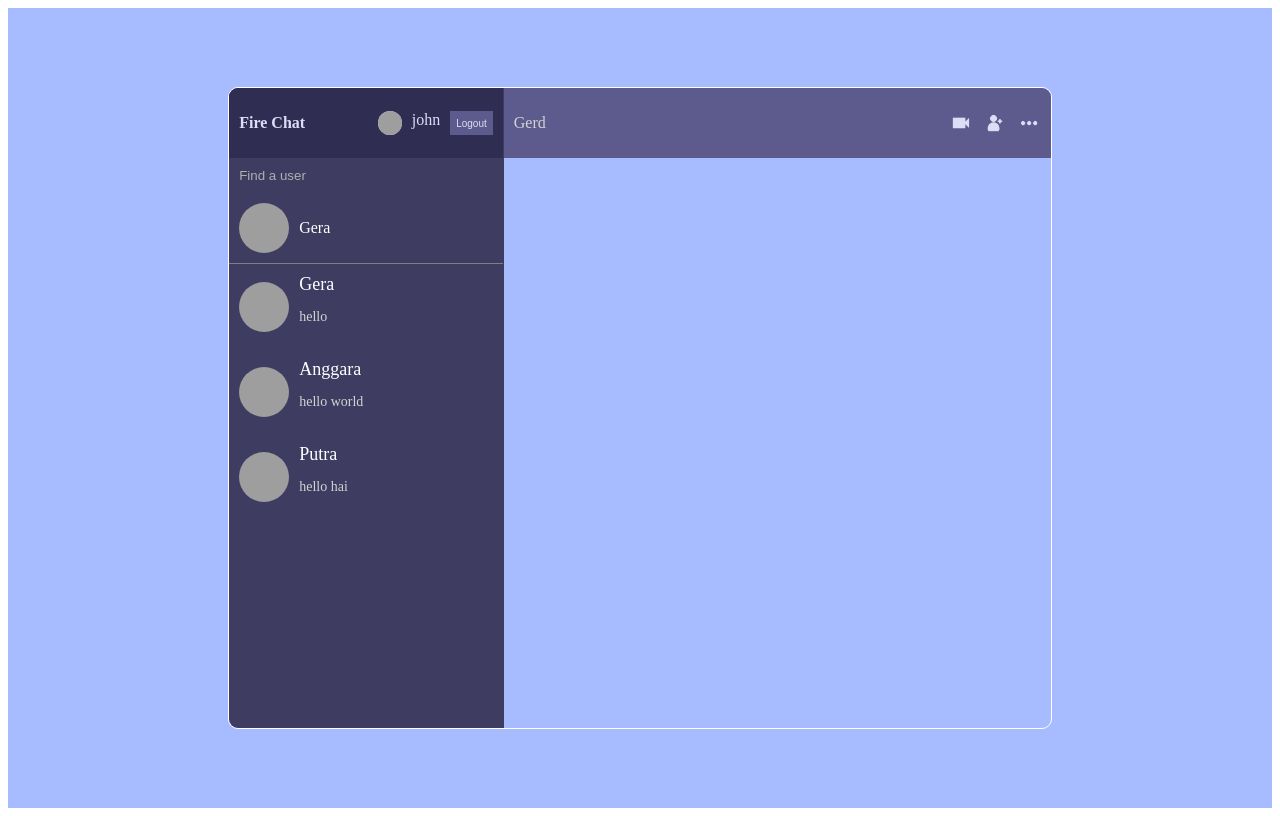
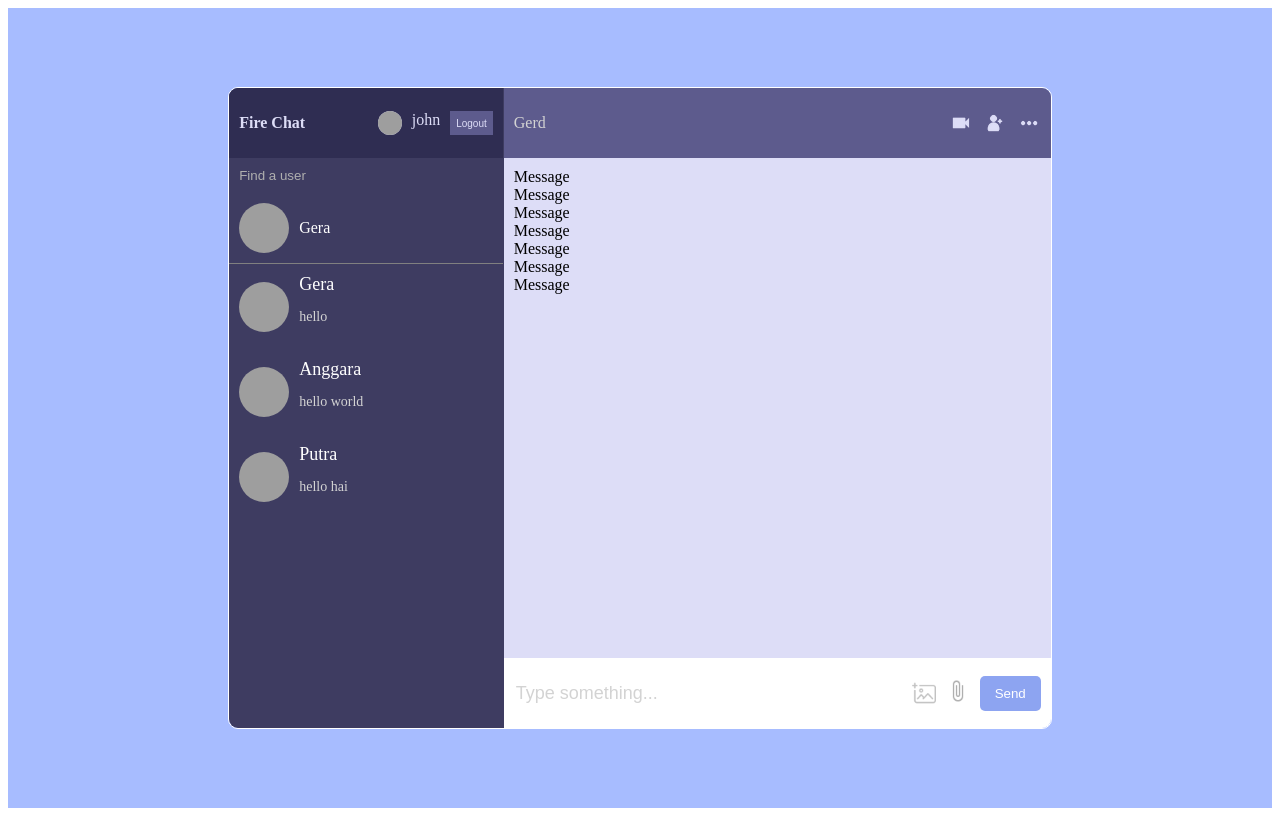
Before and after one commit to GeraAnggaraPutra/fire-chat-app, a React (Create React App) app: page / in a window 1280 px wide. Built offline with nearby package versions, Linux system fonts and the light colour scheme; grey boxes are pictures that could not be loaded.

Commit message:
add messages and input send messages

```diff
--- a/src/App.css
+++ b/src/App.css
@@ -24,6 +24,7 @@
 .form-wrapper form input {
   padding: 15px;
   border: none;
+  outline: none;
   border-bottom: 1px solid #a7bcff;
 }
 
@@ -216,3 +217,45 @@
   height: 24px;
   cursor: pointer;
 }
+/* messages */
+.home .container .chat .messages {
+  background-color: #ddddf7;
+  padding: 10px;
+  height: calc(100% - 160px);
+}
+/* input send messages */
+.home .container .chat .input {
+  background-color: white;
+  padding: 10px;
+  height: 50px;
+  display: flex;
+  align-items: center;
+  justify-content: space-between;
+}
+.home .container .chat .input input {
+  width: 100%;
+  border: none;
+  outline: none;
+  color: #2f2d52;
+  font-size: 18px;
+}
+.home .container .chat .input input::placeholder {
+  color: lightgray;
+}
+.home .container .chat .input .send {
+  display: flex;
+  align-items: center;
+  gap: 10px;
+}
+.home .container .chat .input .send img{
+  height: 24px;
+  cursor: pointer;
+}
+.home .container .chat .input .send button{
+  border: none;
+  padding: 10px 15px;
+  color: white;
+  background-color: #8da4f1;
+  cursor: pointer;
+  border-radius: 5px;
+}
--- a/src/components/Chat.jsx
+++ b/src/components/Chat.jsx
@@ -2,6 +2,8 @@
 import Cam from '../img/cam.png'
 import Add from '../img/add.png'
 import More from '../img/more.png'
+import { Messages } from './Messages'
+import {Input} from './Input'
 
 export const Chat = () => {
   return (
@@ -14,6 +16,8 @@
           <img src={More} alt="" />
         </div>
       </div>
+      <Messages />
+      <Input />
     </div>
   )
 }
--- a/src/components/Input.jsx
+++ b/src/components/Input.jsx
@@ -1,7 +1,19 @@
 import React from 'react'
+import Img from '../img/img.png'
+import Attach from '../img/attach.png'
 
 export const Input = () => {
   return (
-    <div>Input</div>
+    <div className='input'>
+      <input type="text" placeholder='Type something...' />
+      <div className="send">
+        <img src={Img} alt="" />
+        <input type="file" style={{ display: 'none' }} id='file' />
+        <label htmlFor="file">
+          <img src={Attach} alt="" />
+        </label>
+        <button>Send</button>
+      </div>
+    </div>
   )
 }
--- /dev/null
+++ b/src/components/Messages.jsx
@@ -0,0 +1,15 @@
+import React from 'react'
+import {Message} from './Message'
+export const Messages = () => {
+  return (
+      <div className='messages'>
+          <Message />
+          <Message />
+          <Message />
+          <Message />
+          <Message />
+          <Message />
+          <Message />
+    </div>
+  )
+}
```
